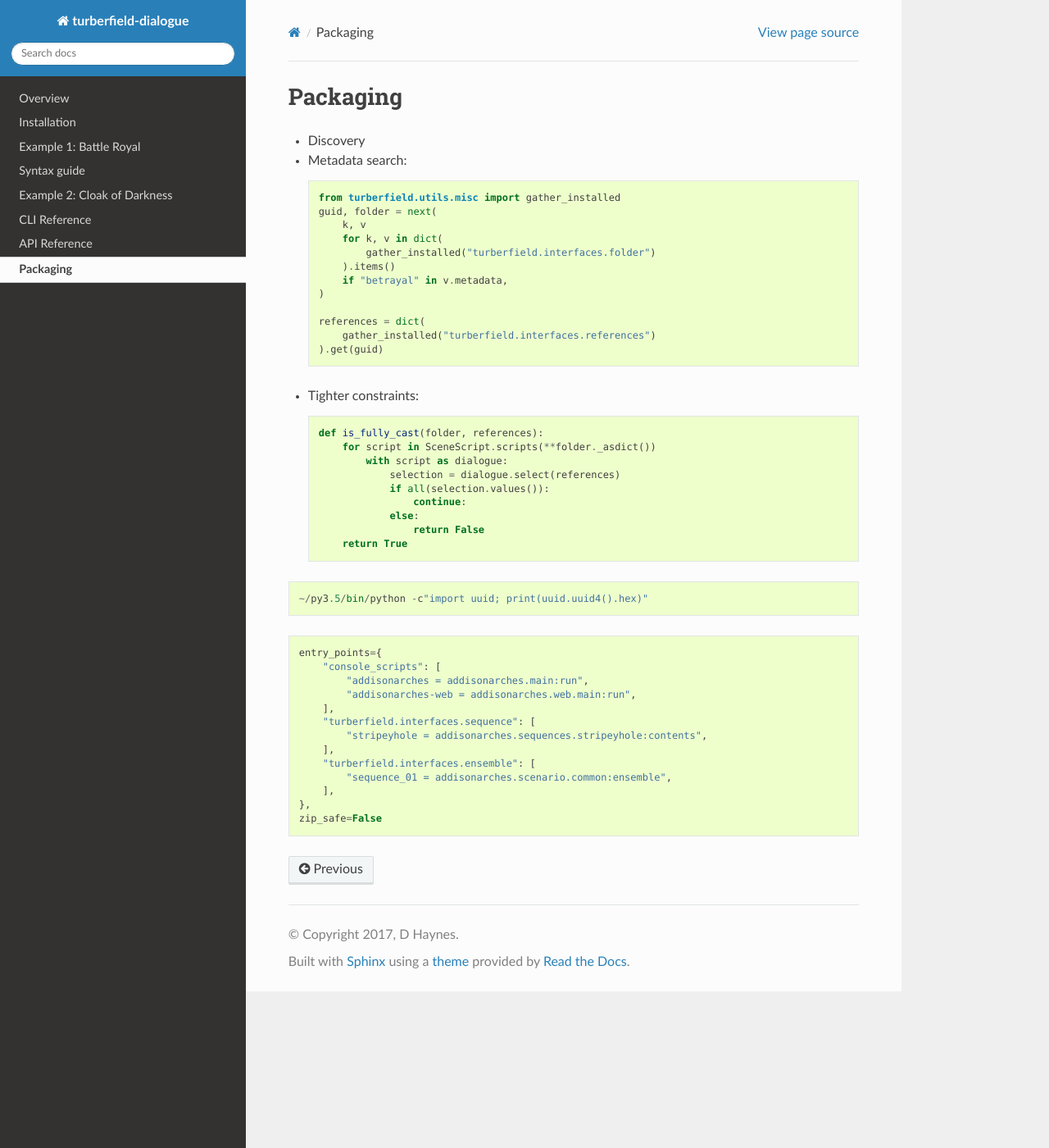
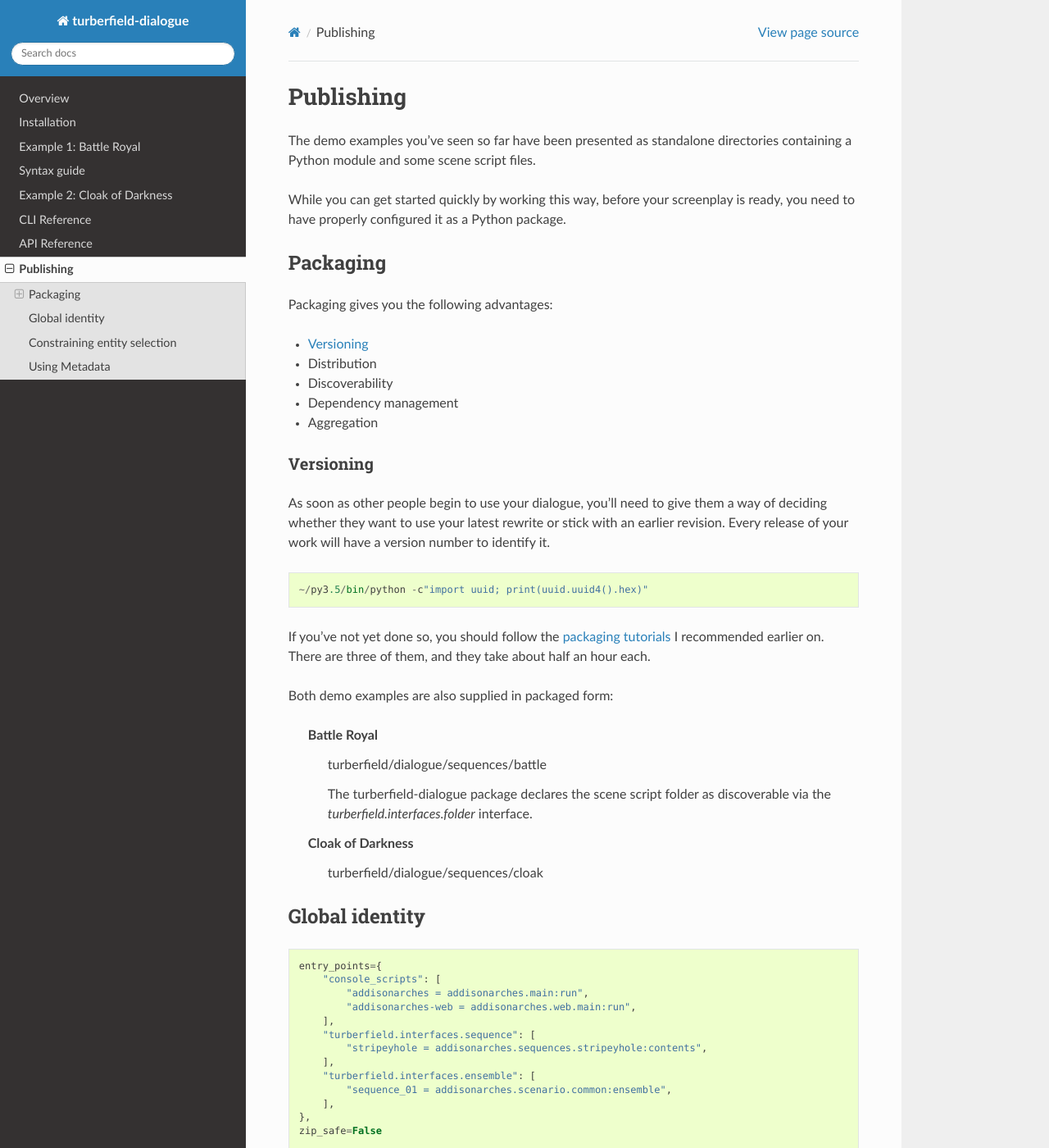
Before and after one commit to tundish/turberfield-dialogue, a Sphinx documentation site: the page built from turberfield/dialogue/doc/packaging.rst, in a window 1280 px wide and 1400 px high. Shown: the whole window at 82% size. Built offline with Sphinx 7.4.7 and the Read the Docs theme 2.0.0, drawn with Linux system fonts in a browser that asks for light colours; some of the changed text lies outside the part shown.

Commit message:
More work on Publishing page.

```diff
--- a/turberfield/dialogue/doc/intro.rst
+++ b/turberfield/dialogue/doc/intro.rst
@@ -35,7 +35,7 @@ Turberfield is also your publisher. When it's time to collaborate with others or
 to an audience, you'll use the Python packaging system to distribute and install your work.
 
 By the end of the creative process, you will need some familiarity with
-:ref:`packaging` techniques. That's not usually a subject for beginners, so I wrote this
+packaging techniques. That's not usually a subject for beginners, so I wrote this
 `easy tutorial`_. If you revisit this topic from time to time, you should have
 learned what you need by the time your dialogue is ready to share.
 
--- a/turberfield/dialogue/doc/packaging.rst
+++ b/turberfield/dialogue/doc/packaging.rst
@@ -1,39 +1,59 @@
-.. _packaging:
+..  Titling
+    ##++::==~~--''``
+
+.. _publishing:
+
+Publishing
+::::::::::
+
+The demo examples you've seen so far have been presented as standalone
+directories containing a Python module and some scene script files.
+
+While you can get started quickly by working this way, before your
+screenplay is ready, you need to have properly configured it as
+a Python package.
 
 Packaging
-:::::::::
+=========
 
-* Discovery
-* Metadata search::
+Packaging gives you the following advantages:
 
-    from turberfield.utils.misc import gather_installed
-    guid, folder = next(
-        k, v
-        for k, v in dict(
-            gather_installed("turberfield.interfaces.folder")
-        ).items()
-        if "betrayal" in v.metadata,
-    )
+* Versioning_
+* Distribution
+* Discoverability
+* Dependency management
+* Aggregation
 
-    references = dict(
-        gather_installed("turberfield.interfaces.references")
-    ).get(guid)
+Versioning
+~~~~~~~~~~
 
-* Tighter constraints::
-
-    def is_fully_cast(folder, references):
-        for script in SceneScript.scripts(**folder._asdict())
-            with script as dialogue:
-                selection = dialogue.select(references)
-                if all(selection.values()):
-                    continue:
-                else:
-                    return False
-        return True
+As soon as other people begin to use your dialogue, you'll need to give
+them a way of deciding whether they want to use your latest rewrite or
+stick with an earlier revision. Every release of your work will have a
+version number to identify it.
 
 ::
 
     ~/py3.5/bin/python -c"import uuid; print(uuid.uuid4().hex)"
+
+If you've not yet done so, you should follow the `packaging tutorials`_
+I recommended earlier on. There are three of them, and they take about
+half an hour each.
+
+Both demo examples are also supplied in packaged form:
+
+    Battle Royal
+        turberfield/dialogue/sequences/battle
+
+        The turberfield-dialogue package declares the scene script
+        folder as discoverable via the `turberfield.interfaces.folder`
+        interface.
+
+    Cloak of Darkness
+        turberfield/dialogue/sequences/cloak
+
+Global identity
+===============
 
 ::
 
@@ -50,3 +70,38 @@ Packaging
         ],
     },
     zip_safe=False
+
+Constraining entity selection
+=============================
+
+::
+
+    def is_fully_cast(folder, references):
+        for script in SceneScript.scripts(**folder._asdict())
+            with script as dialogue:
+                selection = dialogue.select(references)
+                if all(selection.values()):
+                    continue:
+                else:
+                    return False
+        return True
+
+Using Metadata
+==============
+
+::
+
+    from turberfield.utils.misc import gather_installed
+    guid, folder = next(
+        k, v
+        for k, v in dict(
+            gather_installed("turberfield.interfaces.folder")
+        ).items()
+        if "betrayal" in v.metadata,
+    )
+
+    references = dict(
+        gather_installed("turberfield.interfaces.references")
+    ).get(guid)
+
+.. _packaging tutorials: http://thuswise.co.uk/packaging-python-for-scale-part-one.html
```
Also changed, not shown: 1 other file.
